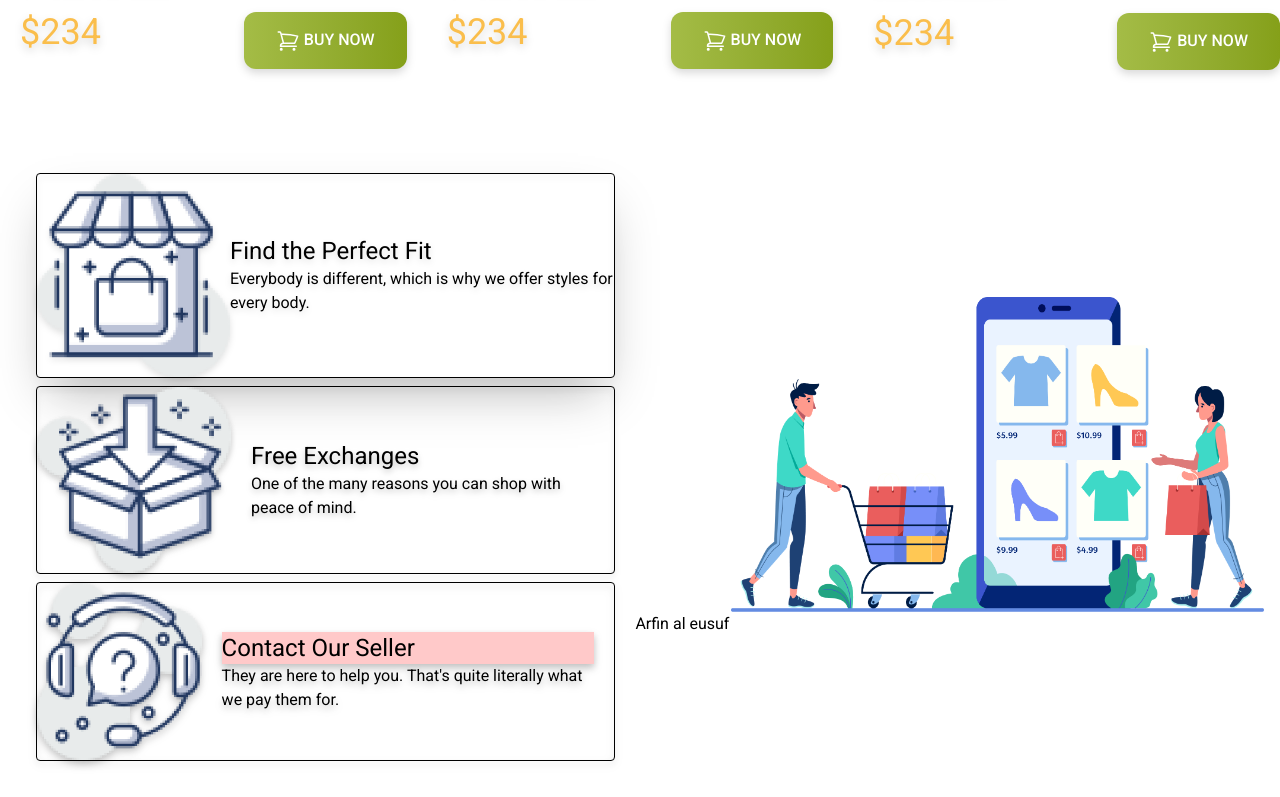
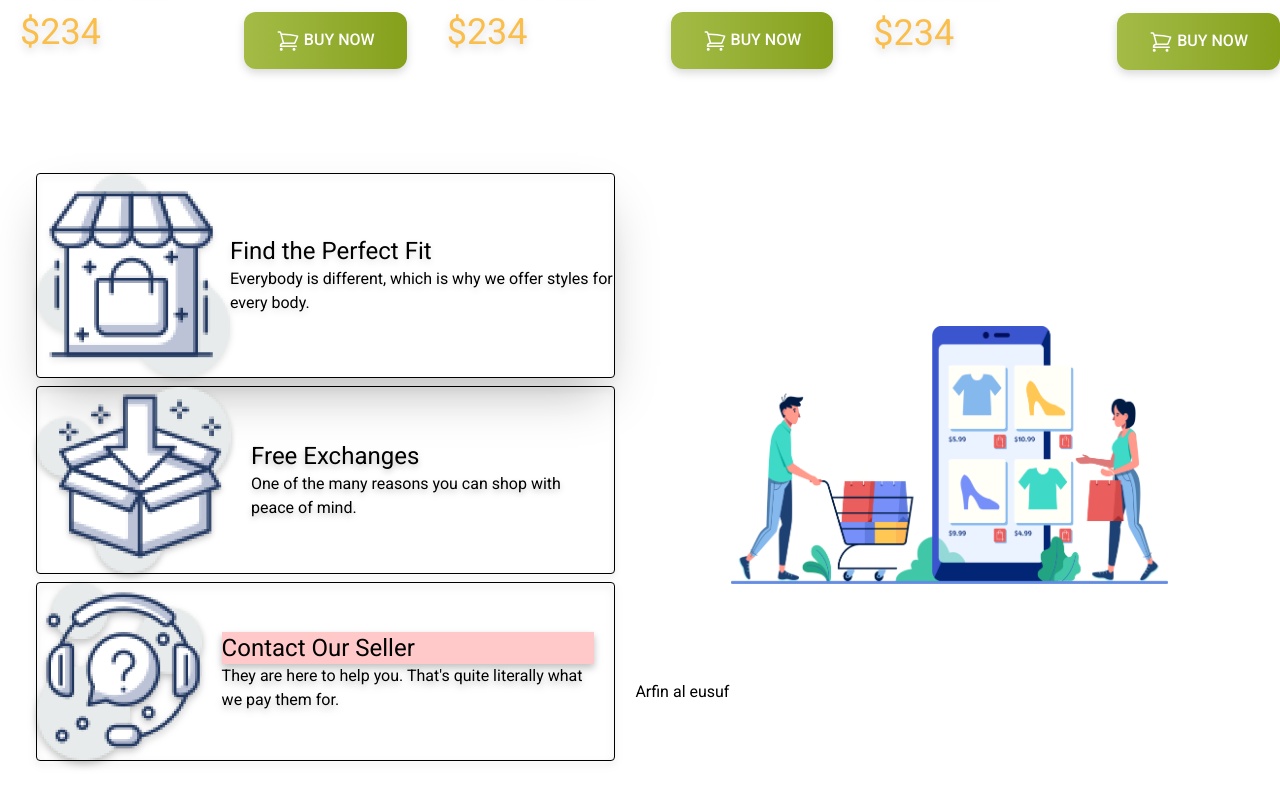
Before and after one commit to ArfinAlEusuf/penguin-fashion-using-tailwind, a plain HTML site: page index.html in a window 1280 px wide. Shown: the part 1861-2658 px from the top of the page. Drawn offline with nearby package versions, Linux system fonts and the light colour scheme.

Commit message:
image solve

```diff
--- a/index.html
+++ b/index.html
@@ -228,11 +228,16 @@
         </section>
         <section>
             <div>
-            <img class="pl-24 w-[800px]" src="images/shopping.png" alt="">
+            <img class="p-24 w-[800px]" src="images/shopping.png" alt="">
             </div>
             <p> Arfin al eusuf</p>
+
         </section>
+
+
     </footer>
+
+</div>
 </body>
 
 </html>
```
